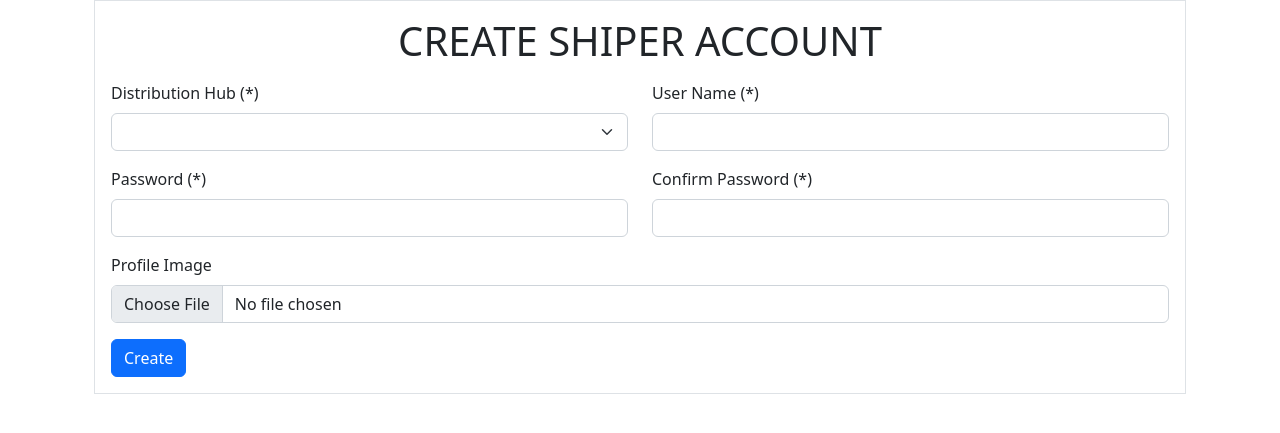
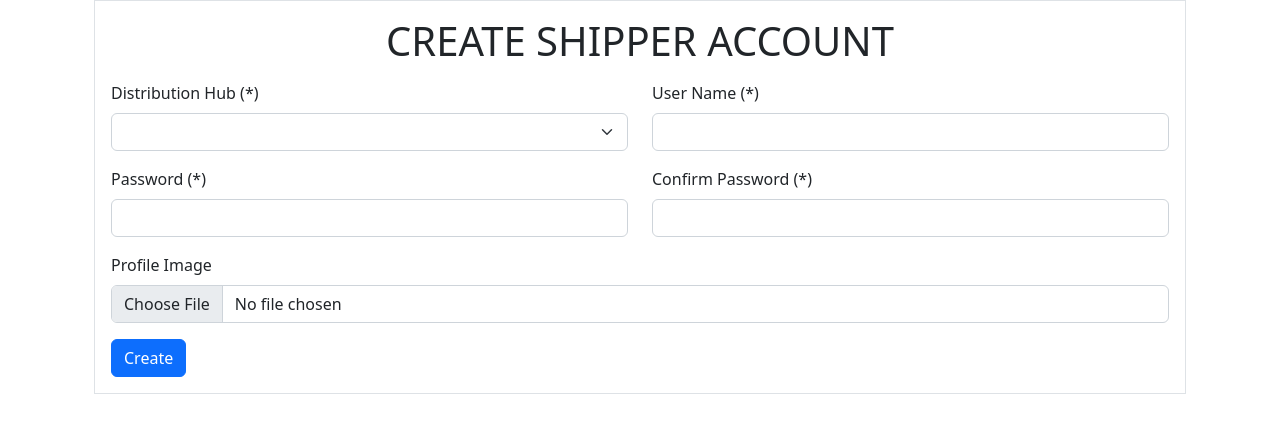
Before and after one commit to la-naranja/COSC2430, a PHP site: page /shippers/createAccount in a window 1280 px wide. Shown: the top 433 px of the page. Run offline with PHP 8.4, Linux system fonts and the light colour scheme; lists and menus that the app fills with data are empty.

Commit message:
Update index.php

```diff
--- a/www/shippers/createAccount/index.php
+++ b/www/shippers/createAccount/index.php
@@ -11,7 +11,7 @@
     <div class="container">
       <div class="container">
         <div class="container border px-3 py-3">
-          <p class="h1 text-center">CREATE SHIPER ACCOUNT</p>
+          <p class="h1 text-center">CREATE SHIPPER ACCOUNT</p>
           <p class="h7 text-danger" id="error"></p>
           <div class="mb-3 row">
             <div class="col">
```
